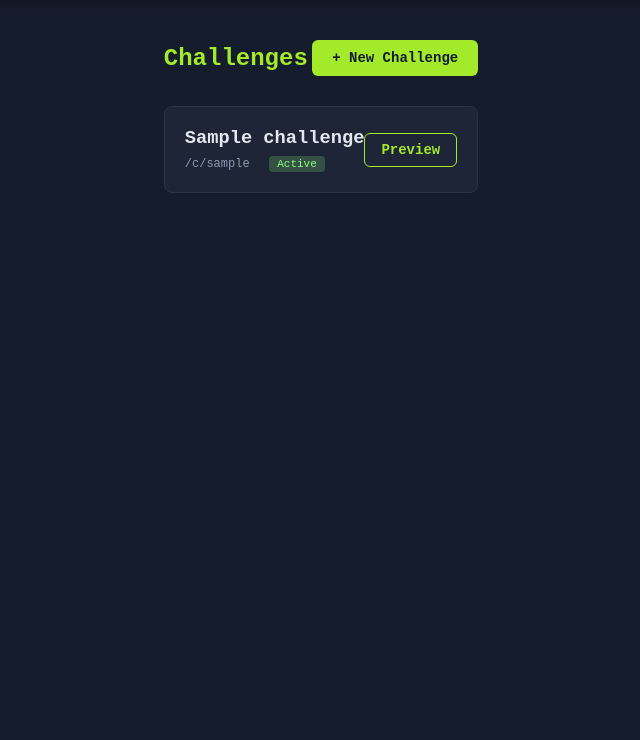
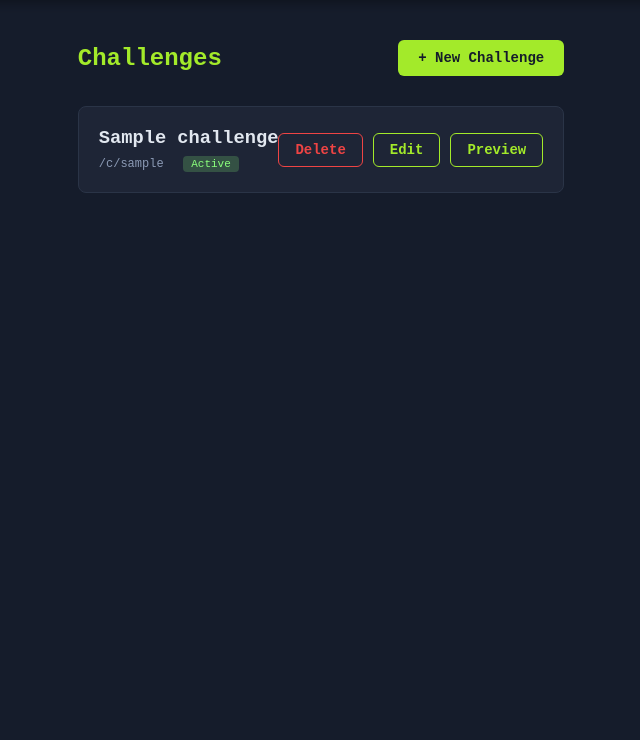
Before and after one commit to Sl4cK0TH/ctf-questions-template, a Flask app: page /admin-7x9k2m/ in a window 1280 px wide. Shown: the part 60-800 px from the top of the page, without its empty margins (319-959 px from the left). Run offline with Flask 3, Linux system fonts and the light colour scheme; the visitor is signed in with stand-in values (Sample User, id 1); tables that the repository leaves empty hold one stand-in row (values such as "Sample post").

Commit message:
Improve admin UI: wider layout, hidden scrollbar, delete button with confirmation, dynamic question adding

```diff
--- a/static/css/style.css
+++ b/static/css/style.css
@@ -467,11 +467,18 @@ input.wrong {
 
 /* --- ADMIN DASHBOARD --- */
 .admin-container {
-    max-width: 900px;
+    max-width: 1200px;
     margin: 0 auto;
     padding: 40px 20px;
     overflow-y: auto;
     flex: 1;
+    /* Hide scrollbar but keep functionality */
+    scrollbar-width: none; /* Firefox */
+    -ms-overflow-style: none; /* IE/Edge */
+}
+
+.admin-container::-webkit-scrollbar {
+    display: none; /* Chrome/Safari/Opera */
 }
 
 .admin-header {
@@ -538,6 +545,38 @@ input.wrong {
 .challenge-actions {
     display: flex;
     gap: 10px;
+    align-items: center;
+}
+
+.challenge-actions .btn-edit-admin {
+    background-color: transparent;
+    color: var(--accent);
+    border: 1px solid var(--accent);
+    width: auto;
+    padding: 8px 16px;
+    position: static;
+    visibility: visible;
+    opacity: 1;
+    height: auto;
+    border-radius: 6px;
+}
+
+.challenge-actions .btn-edit-admin:hover {
+    background-color: var(--accent);
+    color: #151c2b;
+}
+
+.challenge-actions .btn-delete-card {
+    background-color: transparent;
+    color: var(--error);
+    border: 1px solid var(--error);
+    width: auto;
+    padding: 8px 16px;
+}
+
+.challenge-actions .btn-delete-card:hover {
+    background-color: var(--error);
+    color: white;
 }
 
 .empty-state {
--- a/templates/admin/dashboard.html
+++ b/templates/admin/dashboard.html
@@ -31,7 +31,11 @@
                     </span>
                 </div>
                 <div class="challenge-actions">
-                    <a href="{{ url_for('admin.edit_challenge', challenge_id=c.id) }}" class="btn btn-edit">Edit</a>
+                    <form method="POST" action="{{ url_for('admin.delete_challenge', challenge_id=c.id) }}"
+                          onsubmit="return confirm('Are you sure you want to delete this challenge?')" style="margin: 0;">
+                        <button type="submit" class="btn btn-delete-card">Delete</button>
+                    </form>
+                    <a href="{{ url_for('admin.edit_challenge', challenge_id=c.id) }}" class="btn btn-edit-admin">Edit</a>
                     <a href="/c/{{ c.slug }}" target="_blank" class="btn btn-preview">Preview</a>
                 </div>
             </div>
```
